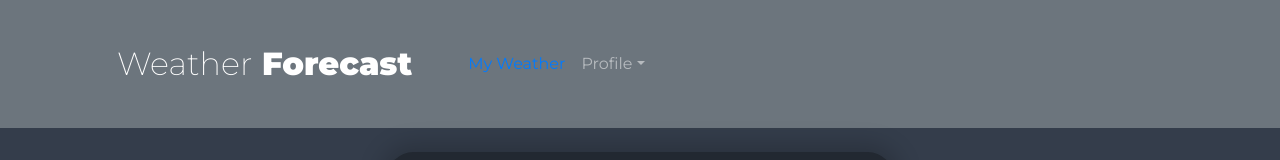
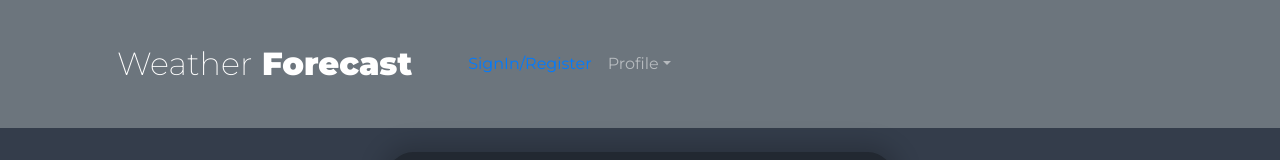
Before and after one commit to Yolo-code-157/weather-forecast-304cem, a React (Create React App) app in the folder client/: page / in a window 1280 px wide. Shown: the top 160 px of the page. Built offline with nearby package versions, Linux system fonts and the light colour scheme; no server answers.

Commit message:
real deploy

```diff
--- a/client/src/App.js
+++ b/client/src/App.js
@@ -11,7 +11,7 @@ function App() {
         <BrowserRouter>
         <Header />
         <main>
-            <Route path="/myweather" component={LandingPage} exact />
+            <Route path="/landingpage" component={LandingPage} exact />
 
             <Route path="/login" component={LoginScreen} exact />
             <Route path="/register" component={RegisterScreen} exact />
--- a/client/src/components/Header/Header.jsx
+++ b/client/src/components/Header/Header.jsx
@@ -23,7 +23,7 @@ const Header = () => {
 
               <Nav>
                   <Nav.Link>
-                      <Link to="/myweather">My Weather</Link>
+                      <Link to="/landingpage">SignIn/Register</Link>
                   </Nav.Link>
                   <NavDropdown title="Profile" id="basic-nav-dropdown">
                       <NavDropdown.Item onClick={()=>{
```
